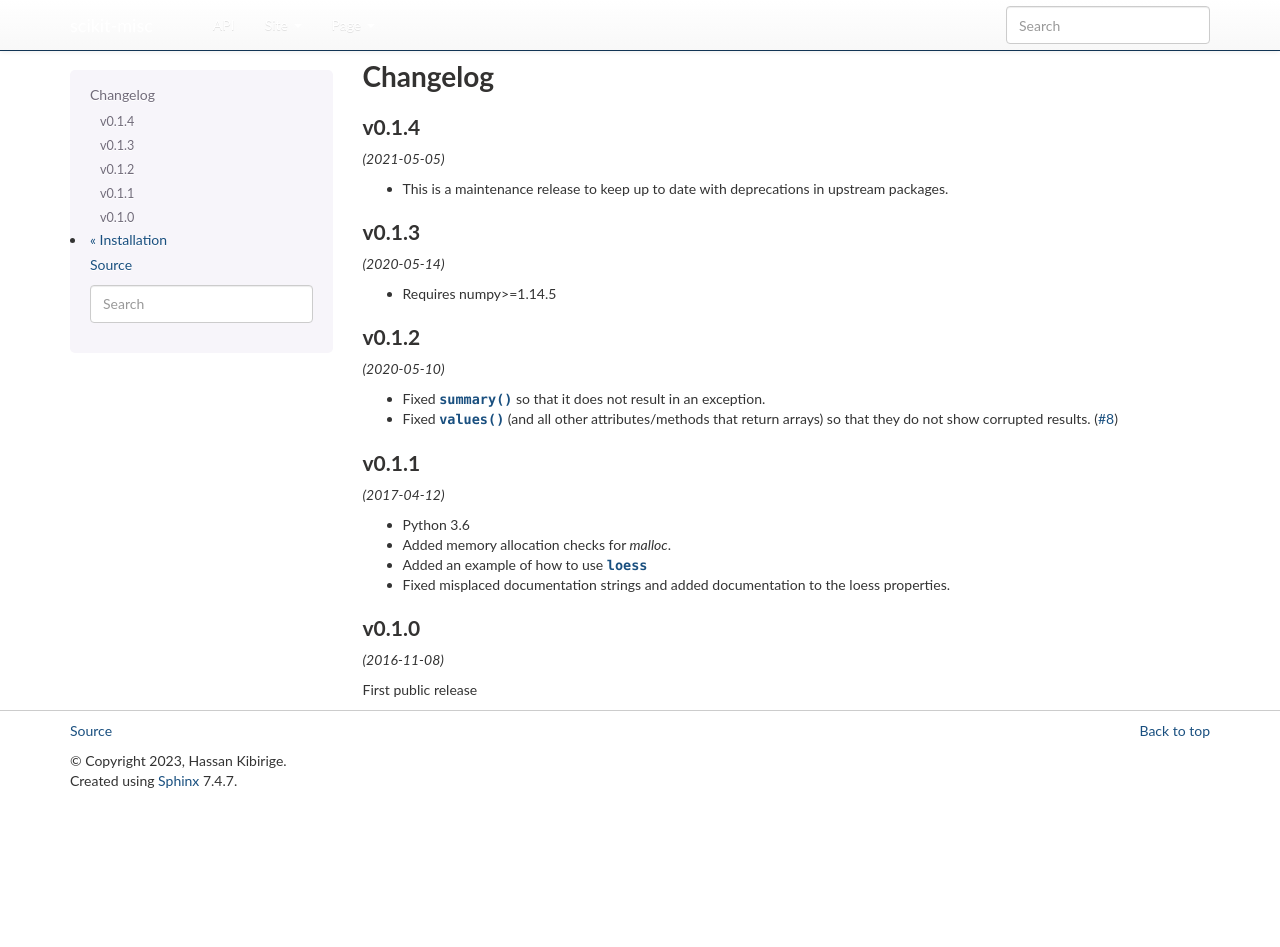
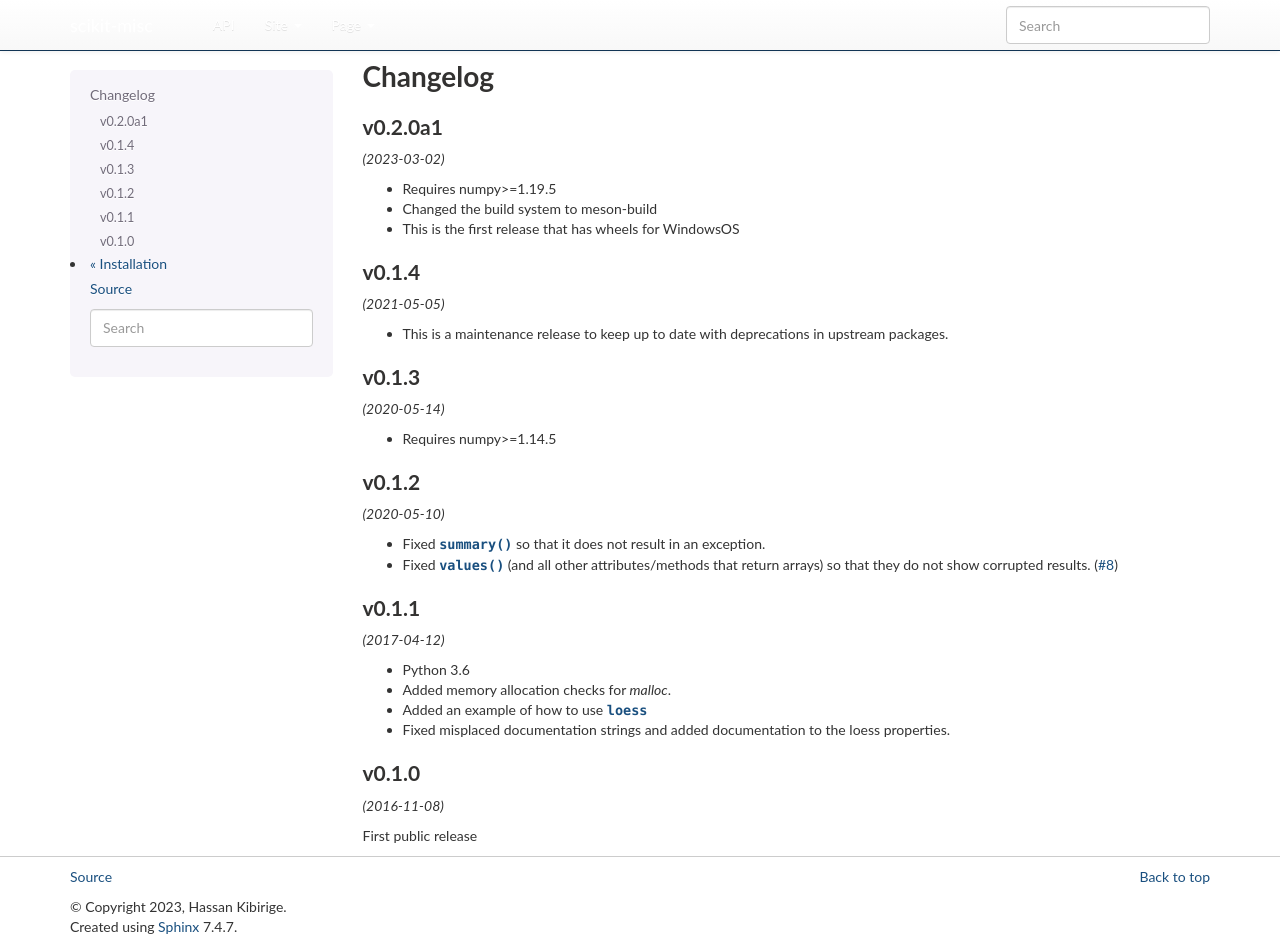
Before and after one commit to has2k1/scikit-misc, a Sphinx documentation site: the page built from doc/changelog.rst, in a window 1280 px wide and 947 px high. Built offline with Sphinx 7.4.7, drawn with Linux system fonts in a browser that asks for light colours; nearby versions of some CDN libraries; library files that are not in the unit come from our copies; the version number could not be read and is left out.

Commit message:
Preparing for release [wheel build]

```diff
--- a/doc/changelog.rst
+++ b/doc/changelog.rst
@@ -1,5 +1,13 @@
 Changelog
 =========
+
+v0.2.0a1
+--------
+*(2023-03-02)*
+
+- Requires numpy>=1.19.5
+- Changed the build system to meson-build
+- This is the first release that has wheels for WindowsOS
 
 v0.1.4
 ------
```
